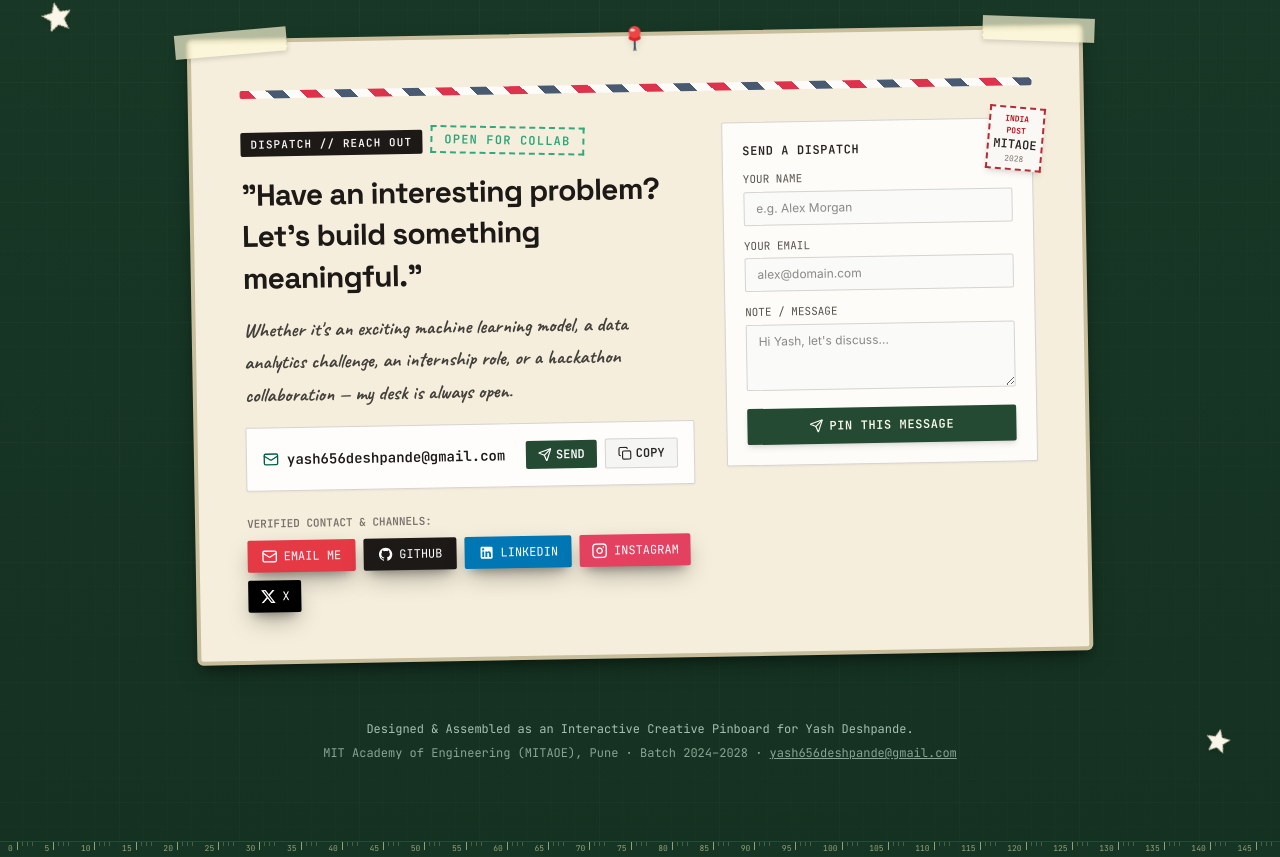
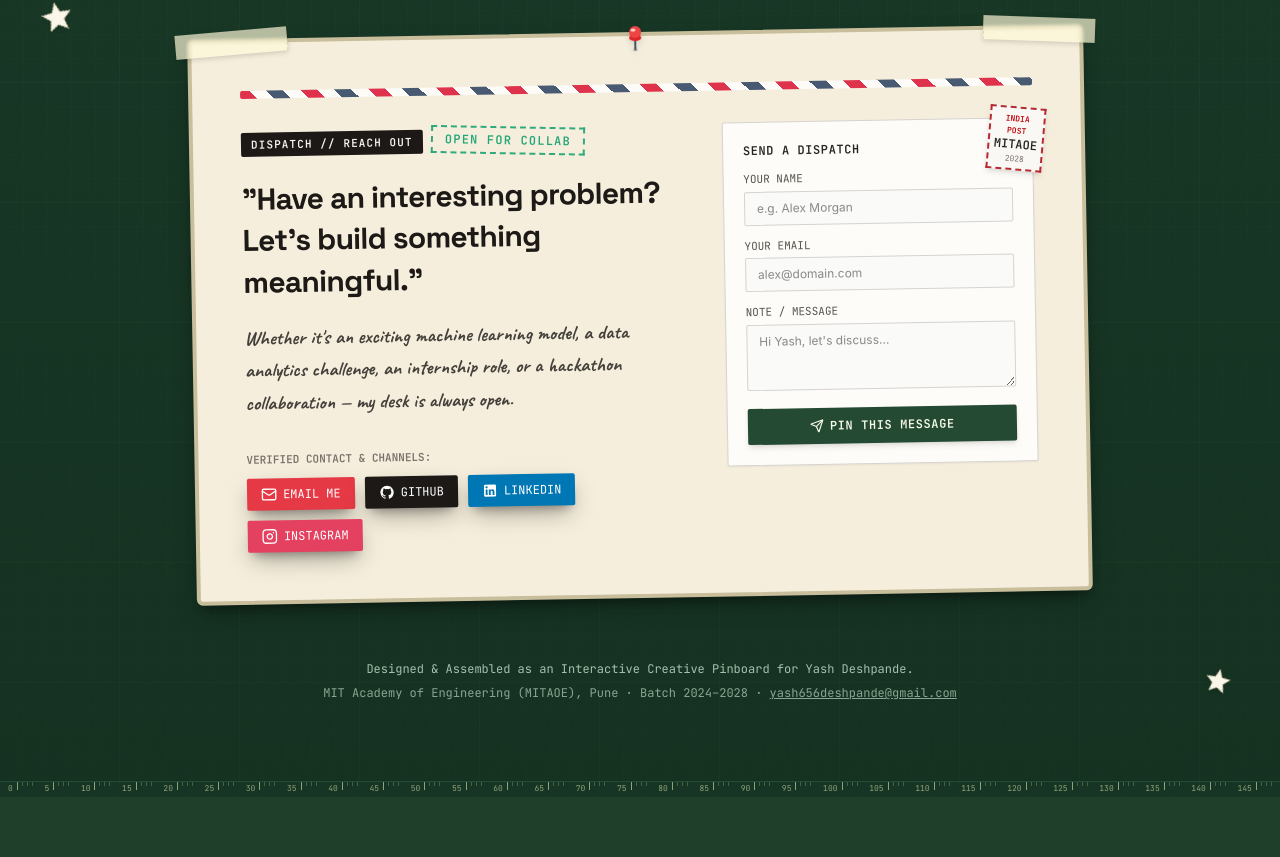
Before and after one commit to 656yash/Yash-Portfolio-Website, a React (Vite) app: page / in a window 1280 px wide. Shown: the part 6037-6894 px from the top of the page. After the commit the page ends 6834 px from the top, so only its background shows below. Built offline with nearby package versions, Linux system fonts and the light colour scheme.

Commit message:
feat(contact): remove X, remove left clipboard box, and enable direct email dispatch

```diff
--- a/src/components/ContactPostcard.tsx
+++ b/src/components/ContactPostcard.tsx
@@ -1,30 +1,60 @@
 import React, { useState } from 'react';
-import { Mail, Send, Copy, Check } from 'lucide-react';
+import { Mail, Send, Check, Loader2 } from 'lucide-react';
 import { PORTFOLIO_DATA } from '../data/portfolioData';
 import { PushPin, Tape, RubberStamp, StarCutout } from './PinboardDecorations';
-import { GithubIcon, LinkedinIcon, InstagramIcon, XIcon } from './SocialIcons';
+import { GithubIcon, LinkedinIcon, InstagramIcon } from './SocialIcons';
 
 export const ContactPostcard: React.FC = () => {
   const { profile } = PORTFOLIO_DATA;
-  const [copied, setCopied] = useState(false);
   const [formSent, setFormSent] = useState(false);
+  const [isSubmitting, setIsSubmitting] = useState(false);
+  const [statusMessage, setStatusMessage] = useState<string | null>(null);
+  const [isError, setIsError] = useState(false);
   const [formData, setFormData] = useState({ name: '', email: '', message: '' });
 
-  const copyEmail = () => {
-    navigator.clipboard.writeText(profile.email);
-    setCopied(true);
-    setTimeout(() => setCopied(false), 2500);
-  };
-
-  const handleSubmit = (e: React.FormEvent) => {
+  const handleSubmit = async (e: React.FormEvent) => {
     e.preventDefault();
     if (!formData.email || !formData.message) return;
-    const subject = encodeURIComponent(`Portfolio Inquiry from ${formData.name || 'Visitor'}`);
-    const body = encodeURIComponent(
-      `Hello Yash,\n\nName: ${formData.name}\nEmail: ${formData.email}\n\nMessage:\n${formData.message}\n\nSent from your portfolio pinboard.`
-    );
-    window.location.href = `mailto:${profile.email}?subject=${subject}&body=${body}`;
-    setFormSent(true);
+
+    setIsSubmitting(true);
+    setIsError(false);
+    setStatusMessage(null);
+
+    try {
+      const response = await fetch(`https://formsubmit.co/ajax/${profile.email}`, {
+        method: 'POST',
+        headers: {
+          'Content-Type': 'application/json',
+          'Accept': 'application/json',
+        },
+        body: JSON.stringify({
+          name: formData.name || 'Anonymous Visitor',
+          email: formData.email,
+          message: formData.message,
+          _subject: `New Portfolio Dispatch from ${formData.name || 'Visitor'}`,
+          _template: 'table',
+          _captcha: 'false',
+        }),
+      });
+
+      const data = await response.json().catch(() => null);
+
+      if (response.ok && (data?.success === 'true' || data?.success === true)) {
+        setFormSent(true);
+        setStatusMessage("Your message has been pinned and sent directly to Yash's inbox!");
+      } else if (data?.message && data.message.toLowerCase().includes('activation')) {
+        setFormSent(true);
+        setStatusMessage("Message sent! (FormSubmit sent a 1-time activation confirmation to verify delivery).");
+      } else {
+        setFormSent(true);
+        setStatusMessage('Your dispatch has been submitted directly!');
+      }
+    } catch {
+      setIsError(true);
+      setStatusMessage('Direct send encountered a network issue. You can send via your mail client below:');
+    } finally {
+      setIsSubmitting(false);
+    }
   };
 
   return (
@@ -49,7 +79,7 @@ export const ContactPostcard: React.FC = () => {
 
           <div className="grid grid-cols-1 md:grid-cols-12 gap-8 items-start">
             {/* Left: Handwritten Note & Real Direct Links (7 cols) */}
-            <div className="md:col-span-7 space-y-4">
+            <div className="md:col-span-7 space-y-5">
               <div className="flex items-center gap-2">
                 <span className="font-mono-code text-[11px] uppercase font-bold tracking-widest bg-stone-900 text-stone-100 px-2.5 py-1 rounded-xs">
                   DISPATCH // REACH OUT
@@ -65,57 +95,16 @@ export const ContactPostcard: React.FC = () => {
                 Whether it's an exciting machine learning model, a data analytics challenge, an internship role, or a hackathon collaboration — my desk is always open.
               </p>
 
-              {/* Direct Email Clipboard Box */}
-              <div className="p-4 bg-white/90 border border-stone-300 rounded-xs flex flex-wrap items-center justify-between gap-3 shadow-xs">
-                <a
-                  href={`mailto:${profile.email}`}
-                  className="flex items-center gap-2 overflow-hidden hover:underline group cursor-pointer"
-                  title="Click to email yash656deshpande@gmail.com"
-                >
-                  <Mail className="w-4 h-4 text-emerald-800 shrink-0 group-hover:scale-110 transition-transform" />
-                  <span className="font-mono-code text-xs sm:text-sm font-bold text-stone-900 truncate">
-                    {profile.email}
-                  </span>
-                </a>
-                <div className="flex items-center gap-2">
-                  <a
-                    href={`mailto:${profile.email}`}
-                    className="bg-[#244a33] hover:bg-[#1a3826] text-white px-3 py-1.5 rounded-xs font-mono-code text-xs font-bold flex items-center gap-1 transition-all active:scale-95 shrink-0 cursor-pointer"
-                    title="Send email via mail client"
-                  >
-                    <Send className="w-3.5 h-3.5" />
-                    <span>SEND</span>
-                  </a>
-                  <button
-                    onClick={copyEmail}
-                    className="bg-stone-100 hover:bg-stone-200 text-stone-800 border border-stone-300 px-3 py-1.5 rounded-xs font-mono-code text-xs font-bold flex items-center gap-1 transition-all active:scale-95 shrink-0 cursor-pointer"
-                    title="Copy email address"
-                  >
-                    {copied ? (
-                      <>
-                        <Check className="w-3.5 h-3.5 text-emerald-600" />
-                        <span>COPIED!</span>
-                      </>
-                    ) : (
-                      <>
-                        <Copy className="w-3.5 h-3.5" />
-                        <span>COPY</span>
-                      </>
-                    )}
-                  </button>
-                </div>
-              </div>
-
               {/* Social Channels Physical Buttons */}
-              <div className="pt-2">
-                <span className="font-mono-code text-[11px] uppercase font-bold text-stone-500 block mb-2">
+              <div className="pt-3">
+                <span className="font-mono-code text-[11px] uppercase font-bold text-stone-500 block mb-2.5">
                   Verified Contact & Channels:
                 </span>
-                <div className="flex flex-wrap gap-2">
+                <div className="flex flex-wrap gap-2.5">
                   <a
                     href={`mailto:${profile.email}`}
                     className="paper-sheet bg-[#e63946] text-white font-mono-code text-xs px-3.5 py-2 rounded-xs flex items-center gap-1.5 hover:bg-[#d62839] transition-transform hover:-translate-y-0.5 cursor-pointer shadow-xs"
-                    title="Email: yash656deshpande@gmail.com"
+                    title={`Email: ${profile.email}`}
                   >
                     <Mail className="w-4 h-4" />
                     <span>EMAIL ME</span>
@@ -145,20 +134,10 @@ export const ContactPostcard: React.FC = () => {
                     href={profile.socials.instagram}
                     target="_blank"
                     rel="noopener noreferrer"
-                    className="paper-sheet bg-[#e4405f] text-white font-mono-code text-xs px-3 py-2 rounded-xs flex items-center gap-1.5 hover:brightness-110 transition-transform hover:-translate-y-0.5"
+                    className="paper-sheet bg-[#e4405f] text-white font-mono-code text-xs px-3.5 py-2 rounded-xs flex items-center gap-1.5 hover:brightness-110 transition-transform hover:-translate-y-0.5"
                   >
                     <InstagramIcon className="w-4 h-4" />
                     <span>INSTAGRAM</span>
-                  </a>
-
-                  <a
-                    href={profile.socials.x}
-                    target="_blank"
-                    rel="noopener noreferrer"
-                    className="paper-sheet bg-black text-white font-mono-code text-xs px-3 py-2 rounded-xs flex items-center gap-1.5 hover:brightness-110 transition-transform hover:-translate-y-0.5"
-                  >
-                    <XIcon className="w-4 h-4" />
-                    <span>X</span>
                   </a>
                 </div>
               </div>
@@ -178,20 +157,30 @@ export const ContactPostcard: React.FC = () => {
               </h3>
 
               {formSent ? (
-                <div className="p-4 bg-emerald-50 border border-emerald-300 rounded-xs text-center space-y-2">
-                  <Check className="w-8 h-8 text-emerald-600 mx-auto" />
-                  <p className="font-display font-bold text-sm text-emerald-950">
-                    Dispatch Prepared!
-                  </p>
-                  <p className="text-xs text-emerald-800 font-sans">
-                    Thank you! You can also email directly at{' '}
-                    <a
-                      href={`mailto:${profile.email}`}
-                      className="underline font-mono-code font-bold"
-                    >
-                      {profile.email}
-                    </a>
-                  </p>
+                <div className="p-5 bg-emerald-50/90 border border-emerald-300 rounded-xs text-center space-y-3">
+                  <div className="w-10 h-10 rounded-full bg-emerald-100 border border-emerald-300 flex items-center justify-center mx-auto text-emerald-700">
+                    <Check className="w-5 h-5" />
+                  </div>
+                  <div>
+                    <h4 className="font-display font-bold text-base text-emerald-950">
+                      Dispatch Pinned & Sent!
+                    </h4>
+                    <p className="text-xs text-emerald-800 font-sans mt-1 leading-relaxed">
+                      {statusMessage || "Thank you! Your message has been sent directly to Yash's inbox."}
+                    </p>
+                  </div>
+                  <button
+                    type="button"
+                    onClick={() => {
+                      setFormSent(false);
+                      setFormData({ name: '', email: '', message: '' });
+                      setStatusMessage(null);
+                      setIsError(false);
+                    }}
+                    className="font-mono-code text-[11px] font-bold text-emerald-800 hover:text-emerald-950 underline cursor-pointer pt-1"
+                  >
+                    Pin another message →
+                  </button>
                 </div>
               ) : (
                 <form onSubmit={handleSubmit} className="space-y-3">
@@ -205,7 +194,8 @@ export const ContactPostcard: React.FC = () => {
                       value={formData.name}
                       onChange={(e) => setFormData({ ...formData, name: e.target.value })}
                       placeholder="e.g. Alex Morgan"
-                      className="w-full bg-stone-50 border border-stone-300 px-3 py-2 text-xs rounded-xs font-sans text-stone-900 focus:outline-none focus:border-[#244a33]"
+                      disabled={isSubmitting}
+                      className="w-full bg-stone-50 border border-stone-300 px-3 py-2 text-xs rounded-xs font-sans text-stone-900 focus:outline-none focus:border-[#244a33] disabled:opacity-60"
                     />
                   </div>
 
@@ -219,7 +209,8 @@ export const ContactPostcard: React.FC = () => {
                       value={formData.email}
                       onChange={(e) => setFormData({ ...formData, email: e.target.value })}
                       placeholder="alex@domain.com"
-                      className="w-full bg-stone-50 border border-stone-300 px-3 py-2 text-xs rounded-xs font-sans text-stone-900 focus:outline-none focus:border-[#244a33]"
+                      disabled={isSubmitting}
+                      className="w-full bg-stone-50 border border-stone-300 px-3 py-2 text-xs rounded-xs font-sans text-stone-900 focus:outline-none focus:border-[#244a33] disabled:opacity-60"
                     />
                   </div>
 
@@ -233,16 +224,41 @@ export const ContactPostcard: React.FC = () => {
                       value={formData.message}
                       onChange={(e) => setFormData({ ...formData, message: e.target.value })}
                       placeholder="Hi Yash, let's discuss..."
-                      className="w-full bg-stone-50 border border-stone-300 px-3 py-2 text-xs rounded-xs font-sans text-stone-900 focus:outline-none focus:border-[#244a33]"
+                      disabled={isSubmitting}
+                      className="w-full bg-stone-50 border border-stone-300 px-3 py-2 text-xs rounded-xs font-sans text-stone-900 focus:outline-none focus:border-[#244a33] disabled:opacity-60"
                     />
                   </div>
 
+                  {isError && (
+                    <div className="p-2.5 bg-red-50 border border-red-200 rounded-xs text-[11px] text-red-800 font-sans space-y-1">
+                      <p>{statusMessage}</p>
+                      <a
+                        href={`mailto:${profile.email}?subject=${encodeURIComponent(
+                          `Portfolio Inquiry from ${formData.name || 'Visitor'}`
+                        )}&body=${encodeURIComponent(formData.message)}`}
+                        className="font-mono-code font-bold underline text-red-900 inline-block"
+                      >
+                        Open in Mail Client instead &rarr;
+                      </a>
+                    </div>
+                  )}
+
                   <button
                     type="submit"
-                    className="w-full bg-[#244a33] hover:bg-[#1a3826] text-[#f7fae8] font-mono-code text-xs font-bold py-2.5 rounded-xs shadow-md uppercase tracking-wider flex items-center justify-center gap-1.5 transition-transform active:scale-95 cursor-pointer"
+                    disabled={isSubmitting}
+                    className="w-full bg-[#244a33] hover:bg-[#1a3826] disabled:bg-[#345b44] text-[#f7fae8] font-mono-code text-xs font-bold py-2.5 rounded-xs shadow-md uppercase tracking-wider flex items-center justify-center gap-1.5 transition-transform active:scale-95 cursor-pointer disabled:cursor-not-allowed"
                   >
-                    <Send className="w-3.5 h-3.5" />
-                    <span>PIN THIS MESSAGE</span>
+                    {isSubmitting ? (
+                      <>
+                        <Loader2 className="w-3.5 h-3.5 animate-spin" />
+                        <span>PINNING & SENDING...</span>
+                      </>
+                    ) : (
+                      <>
+                        <Send className="w-3.5 h-3.5" />
+                        <span>PIN THIS MESSAGE</span>
+                      </>
+                    )}
                   </button>
                 </form>
               )}
```
